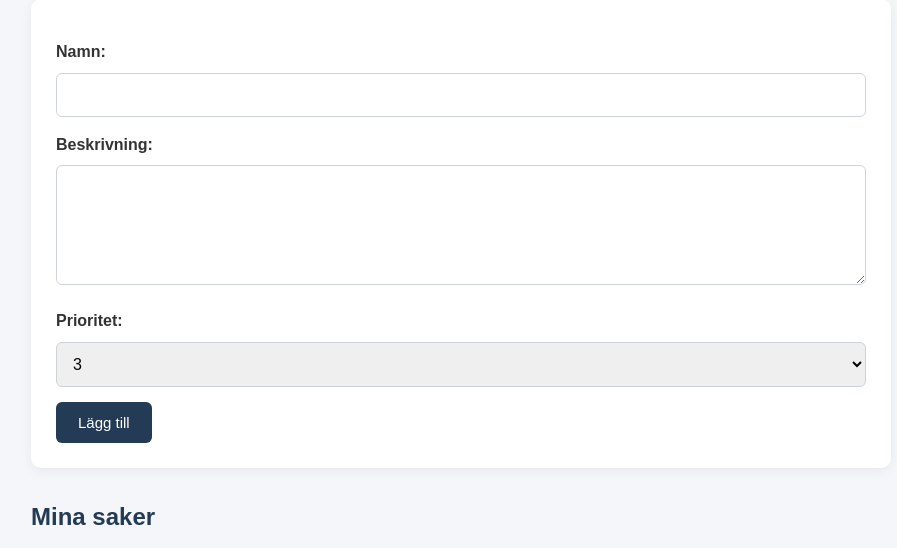
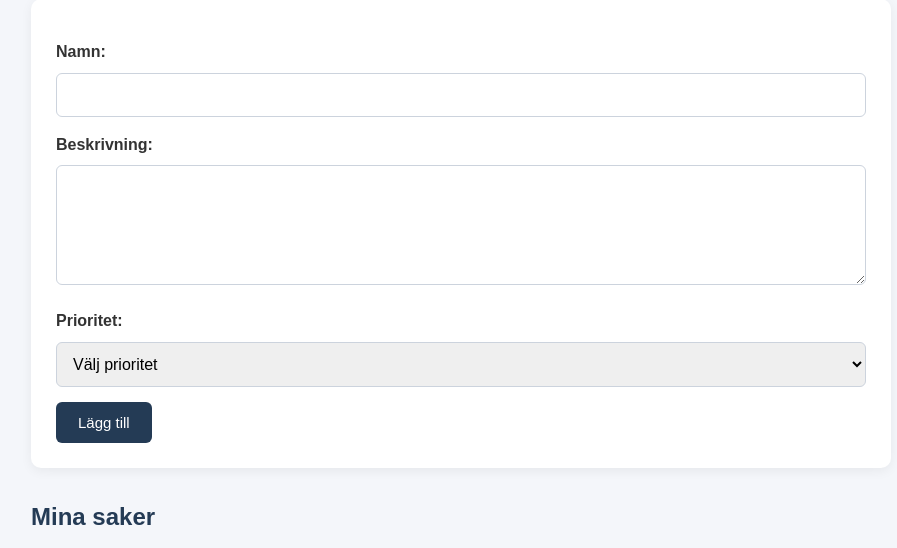
Before and after one commit to aliatwood/Wordpress-labb2, a PHP site: page /bucketlist.php in a window 1280 px wide. Shown: the part 373-921 px from the top of the page, without its empty margins (179-1076 px from the left). Run offline with PHP 8.4, Linux system fonts and the light colour scheme; data that the repository does not hold is empty.

Commit message:
Update bucketlist.php

```diff
--- a/bucketlist.php
+++ b/bucketlist.php
@@ -1,4 +1,3 @@
-
 <?php
 
 require_once __DIR__ . '/config/config.php';
@@ -6,7 +5,7 @@ require_once __DIR__ . '/config/config.php';
 $errors = [];
 $name = '';
 $description = '';
-$priority = '3';
+$priority = '';
 
 // Hantera formulär
 if ($_SERVER['REQUEST_METHOD'] === 'POST') {
@@ -147,6 +146,7 @@ $items = $bucketlist->getAll();
             <label for="priority">Prioritet:</label>
 
             <select id="priority" name="priority" required>
+                <option value="" selected disabled>Välj prioritet</option>
 
                 <?php for ($i = 1; $i <= 5; $i++): ?>
 
@@ -164,7 +164,6 @@ $items = $bucketlist->getAll();
             <button type="submit">Lägg till</button>
 
         </form>
-
 
         <!-- Visa alla saker i bucketlisten -->
         <h2>Mina saker</h2>
```
